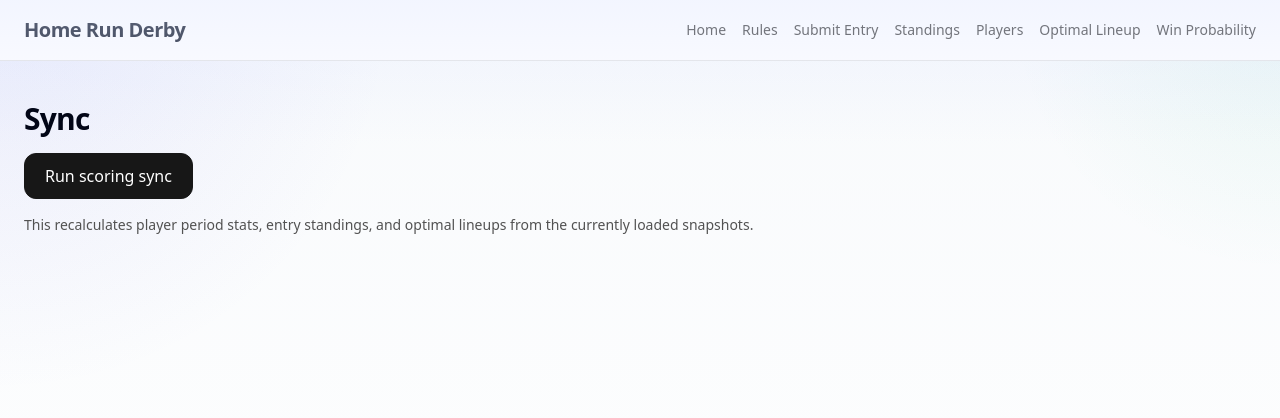
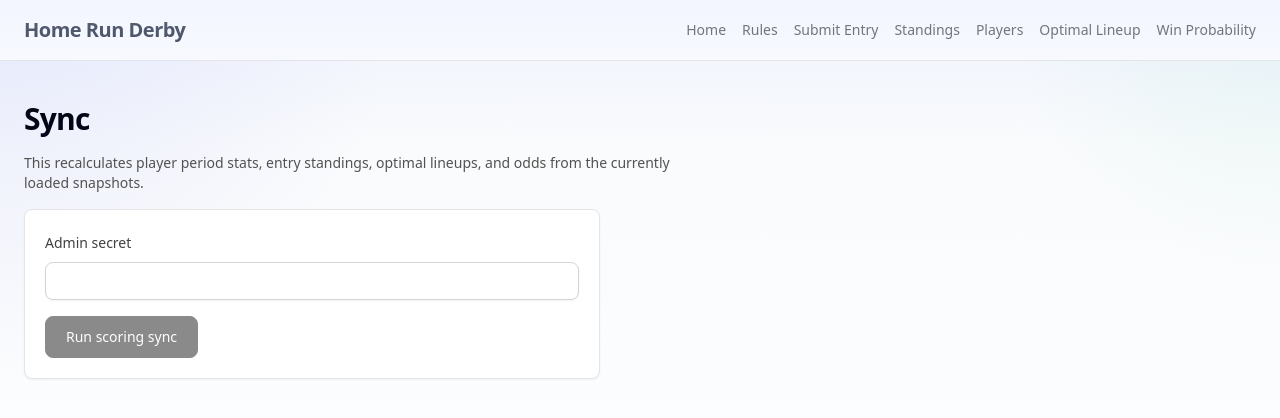
Before and after one commit to aplaceforfacts/HRD4WEB, a Next.js app: page /admin/sync in a window 1280 px wide. Shown: the top 418 px of the page. Built offline with nearby package versions, Linux system fonts and the light colour scheme.

Commit message:
Fix admin sync authorization

```diff
--- a/src/app/admin/sync/page.tsx
+++ b/src/app/admin/sync/page.tsx
@@ -1,15 +1,13 @@
+import { AdminSyncForm } from "./sync-form"
+
 export default function AdminSyncPage() {
   return (
     <div className="space-y-4">
       <h1 className="text-3xl font-bold tracking-tight">Sync</h1>
-      <form action="/api/admin/sync/run" method="post">
-        <button className="rounded-xl border border-neutral-900 bg-neutral-900 px-5 py-2.5 font-medium text-white" type="submit">
-          Run scoring sync
-        </button>
-      </form>
-      <p className="text-sm text-neutral-600">
-        This recalculates player period stats, entry standings, and optimal lineups from the currently loaded snapshots.
+      <p className="max-w-2xl text-sm text-neutral-600">
+        This recalculates player period stats, entry standings, optimal lineups, and odds from the currently loaded snapshots.
       </p>
+      <AdminSyncForm />
     </div>
   )
 }
--- /dev/null
+++ b/src/app/admin/sync/sync-form.tsx
@@ -0,0 +1,76 @@
+"use client"
+
+import { useState } from "react"
+
+type SyncResult = {
+  ok?: boolean
+  message?: string
+  importedSnapshots?: number
+  periodsProcessed?: number
+  oddsPeriodsProcessed?: number
+}
+
+export function AdminSyncForm() {
+  const [secret, setSecret] = useState("")
+  const [pending, setPending] = useState(false)
+  const [result, setResult] = useState<SyncResult | null>(null)
+  const [error, setError] = useState<string | null>(null)
+
+  async function runSync() {
+    setPending(true)
+    setError(null)
+    setResult(null)
+
+    try {
+      const response = await fetch("/api/admin/sync/run", {
+        method: "POST",
+        headers: {
+          Authorization: `Bearer ${secret}`,
+        },
+      })
+      const data = (await response.json()) as SyncResult
+
+      if (!response.ok) {
+        throw new Error(data.message ?? "Sync failed.")
+      }
+
+      setResult(data)
+    } catch (err) {
+      setError(err instanceof Error ? err.message : "Unknown sync error")
+    } finally {
+      setPending(false)
+    }
+  }
+
+  return (
+    <div className="max-w-xl space-y-4 rounded-lg border border-neutral-200 bg-white p-5 shadow-sm">
+      <label className="block space-y-2">
+        <span className="text-sm font-medium text-neutral-700">Admin secret</span>
+        <input
+          className="w-full rounded-lg border border-neutral-300 px-3 py-2 text-sm shadow-sm outline-none focus:border-neutral-900"
+          type="password"
+          value={secret}
+          onChange={(event) => setSecret(event.target.value)}
+        />
+      </label>
+
+      <button
+        className="rounded-lg border border-neutral-900 bg-neutral-900 px-5 py-2.5 text-sm font-medium text-white disabled:cursor-not-allowed disabled:opacity-50"
+        type="button"
+        disabled={pending || !secret}
+        onClick={runSync}
+      >
+        {pending ? "Running sync..." : "Run scoring sync"}
+      </button>
+
+      {error ? <div className="rounded-lg border border-red-200 bg-red-50 p-3 text-sm text-red-800">{error}</div> : null}
+
+      {result ? (
+        <div className="rounded-lg border border-green-200 bg-green-50 p-3 text-sm text-green-800">
+          Sync complete. Imported snapshots: {result.importedSnapshots ?? 0}. Periods processed:{" "}
+          {result.periodsProcessed ?? 0}. Odds periods processed: {result.oddsPeriodsProcessed ?? 0}.
+        </div>
+      ) : null}
+    </div>
+  )
+}
```
